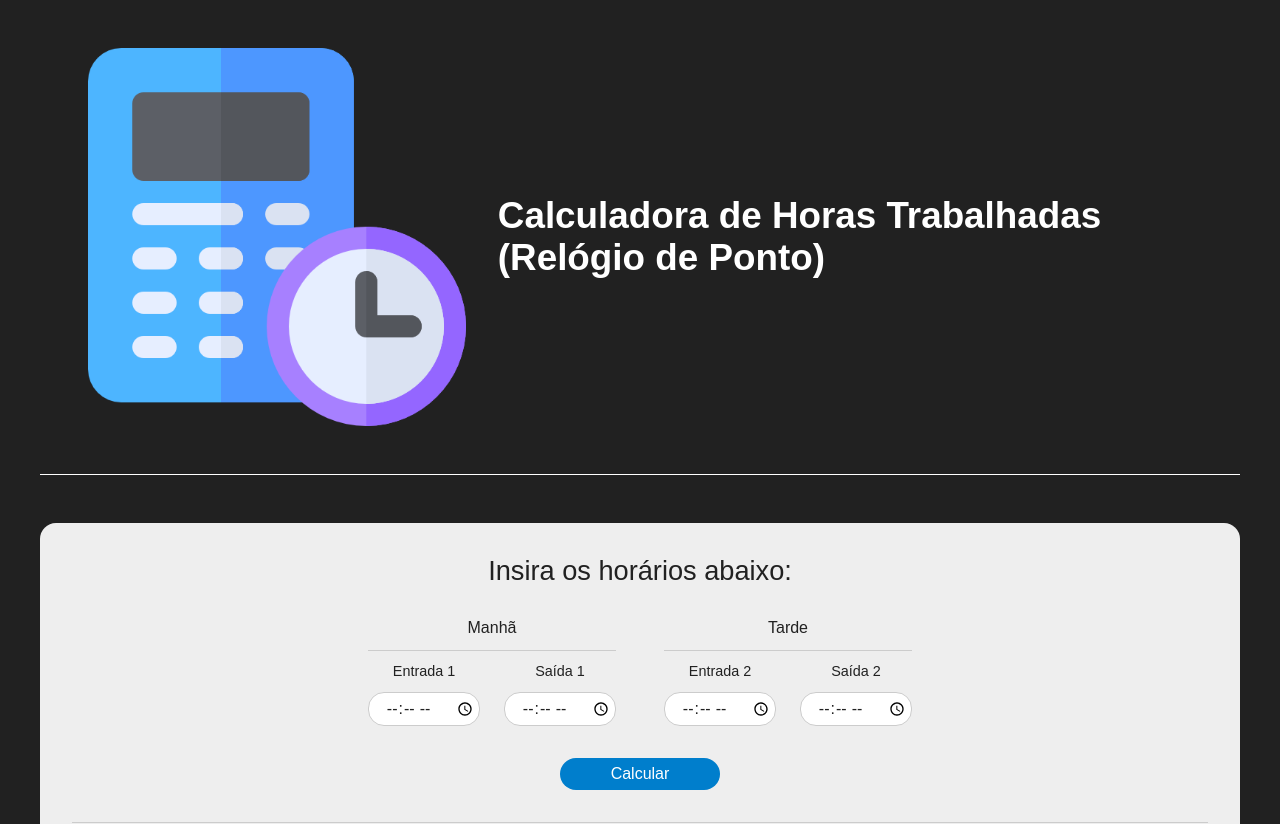
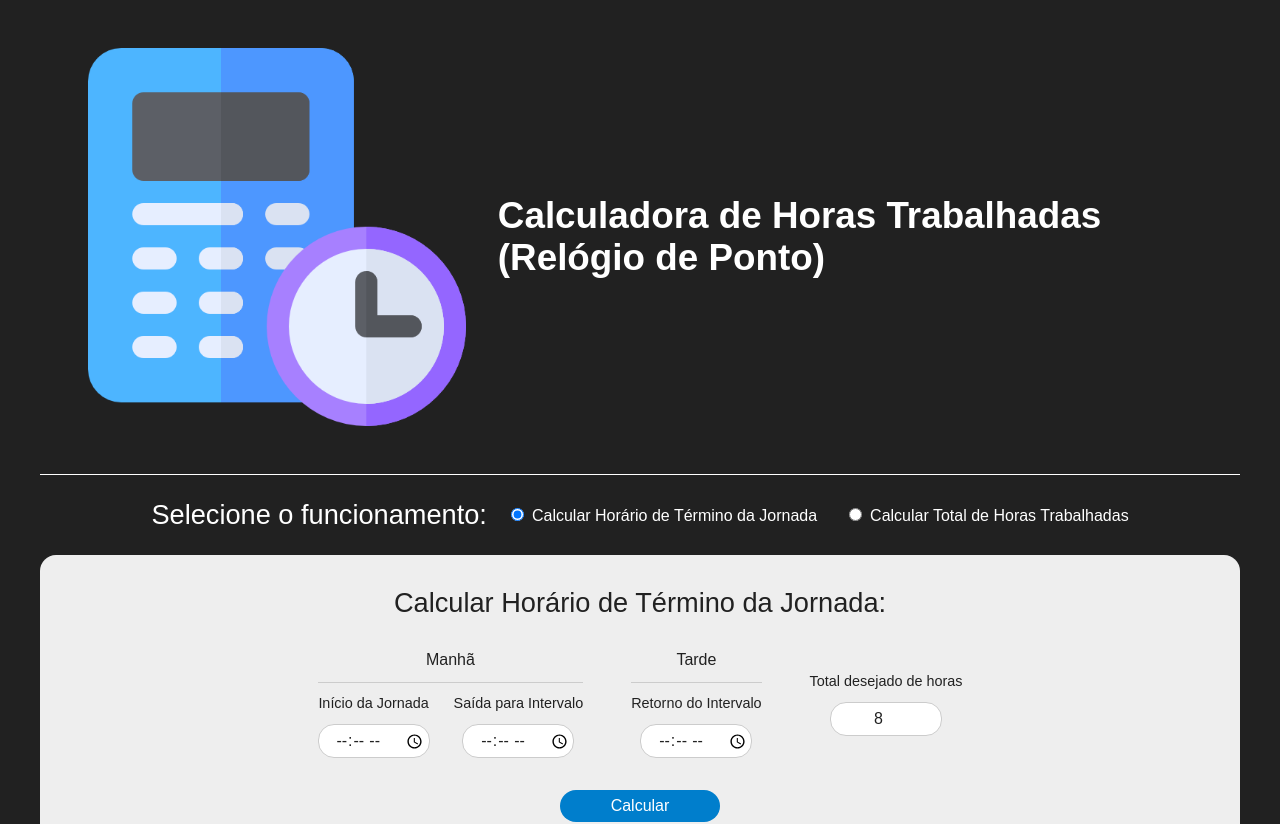
Before and after one commit to daniloribeiro00/calculadora-relogio-de-ponto-next, a Next.js app: page / in a window 1280 px wide. Shown: the top 824 px of the page. Built offline with nearby package versions, Linux system fonts and the light colour scheme.

Commit message:
Added new feature to calc exit time

```diff
--- a/src/components/Main/index.tsx
+++ b/src/components/Main/index.tsx
@@ -1,59 +1,148 @@
 import { useState } from 'react';
-import { Buttons, Container } from './styles';
+import { Selection, Container, Buttons } from './styles';
 
 export const Main = () => {
-    const [totalHorasTrabalhadas, setTotalHorasTrabalhadas] = useState('00:00');
-    const [incorrectMessage, setIncorrectMessage] = useState(false);
+	const [selecionarModo, setSelecionarModo] = useState(true);
 
-	const handleSubmit = (e: any) => {
+	const [totalDesejadoHoras, setTotalDesejadoHoras] = useState('8');
+	const [horarioSaida, setHorarioSaida] = useState('00:00');
+	const [incorrectMessage1, setIncorrectMessage1] = useState(false);
+
+	const handleSubmit1 = (e: any) => {
 		e.preventDefault();
 
-		const e1 = e.target.entrada1.value;
-		const s1 = e.target.saida1.value;
-		const e2 = e.target.entrada2.value;
-		const s2 = e.target.saida2.value;
+		const inicio1 = e.target.inicio1.value;
+		const intervalo1 = e.target.intervalo1.value;
+		const retorno1 = e.target.retorno1.value;
+		const total = e.target.total.value;
 
-		const horas = {
+		const horas1 = {
 			// get input type hh:mm and convert it to minutes
-			entrada1: Number(e1.split(':')[0] * 60) + Number(e1.split(':')[1]),
-			saida1: Number(s1.split(':')[0] * 60) + Number(s1.split(':')[1]),
-			entrada2: Number(e2.split(':')[0] * 60) + Number(e2.split(':')[1]),
-			saida2: Number(s2.split(':')[0] * 60) + Number(s2.split(':')[1]),
+			inicio:
+				Number(inicio1.split(':')[0] * 60) + Number(inicio1.split(':')[1]),
+			intervalo:
+				Number(intervalo1.split(':')[0] * 60) +
+				Number(intervalo1.split(':')[1]),
+			retorno:
+				Number(retorno1.split(':')[0] * 60) + Number(retorno1.split(':')[1]),
 		};
 
-        const tempoTrabalhado = (horas.saida1 - horas.entrada1) + (horas.saida2 - horas.entrada2);
+		const totalHoras = Number(total * 60);
 
-        const totalHoras = (String(Math.floor(tempoTrabalhado / 60))).padStart(2, '0');
-        const totalMinutos = (String(Math.floor(tempoTrabalhado % 60))).padStart(2, '0');
+		const horarioFinal =
+			totalHoras - horas1.intervalo + horas1.inicio + horas1.retorno;
 
-        if (!tempoTrabalhado) {
-            setIncorrectMessage(true);
+		const finalHoras = String(Math.floor(horarioFinal / 60)).padStart(2, '0');
+		const finalMinutos = String(Math.floor(horarioFinal % 60)).padStart(2, '0');
+
+		if (
+			!horarioFinal ||
+			horarioFinal <= 0 ||
+			horas1.intervalo <= horas1.inicio ||
+			horas1.retorno <= horas1.intervalo ||
+			horarioFinal <= horas1.retorno
+		) {
+			setIncorrectMessage1(true);
+			setHorarioSaida('00:00');
 			setTimeout(() => {
-                setIncorrectMessage(false);
+				setIncorrectMessage1(false);
 			}, 5000);
 			return;
 		}
 
-        setIncorrectMessage(false);
+		setIncorrectMessage1(false);
+		setHorarioSaida(`${finalHoras}:${finalMinutos}`);
+	};
+
+	const [totalHorasTrabalhadas, setTotalHorasTrabalhadas] = useState('00:00');
+	const [incorrectMessage2, setIncorrectMessage2] = useState(false);
+
+	const handleSubmit2 = (e: any) => {
+		e.preventDefault();
+
+		const inicio2 = e.target.inicio2.value;
+		const intervalo2 = e.target.intervalo2.value;
+		const retorno2 = e.target.retorno2.value;
+		const final2 = e.target.final2.value;
+
+		const horas2 = {
+			// get input type hh:mm and convert it to minutes
+			inicio:
+				Number(inicio2.split(':')[0] * 60) + Number(inicio2.split(':')[1]),
+			intervalo:
+				Number(intervalo2.split(':')[0] * 60) +
+				Number(intervalo2.split(':')[1]),
+			retorno:
+				Number(retorno2.split(':')[0] * 60) + Number(retorno2.split(':')[1]),
+			final: Number(final2.split(':')[0] * 60) + Number(final2.split(':')[1]),
+		};
+
+		const tempoTrabalhado =
+			horas2.intervalo - horas2.inicio + (horas2.final - horas2.retorno);
+
+		const totalHoras = String(Math.floor(tempoTrabalhado / 60)).padStart(
+			2,
+			'0'
+		);
+		const totalMinutos = String(Math.floor(tempoTrabalhado % 60)).padStart(
+			2,
+			'0'
+		);
+
+		if (
+			!tempoTrabalhado ||
+			tempoTrabalhado <= 0 ||
+			horas2.intervalo <= horas2.inicio ||
+			horas2.retorno <= horas2.intervalo ||
+			horas2.final <= horas2.retorno
+		) {
+			setIncorrectMessage2(true);
+			setTotalHorasTrabalhadas('00:00');
+			setTimeout(() => {
+				setIncorrectMessage2(false);
+			}, 5000);
+			return;
+		}
+
+		setIncorrectMessage2(false);
 		setTotalHorasTrabalhadas(`${totalHoras}:${totalMinutos}`);
-
 	};
 
 	return (
+		<>
+			<Selection>
+				<h2>Selecione o funcionamento:</h2>
+				<form onChange={e => setSelecionarModo(!selecionarModo)}>
+					<div>
+						<input
+							type='radio'
+							name='funcionamento'
+							value='calcFinal'
+							defaultChecked
+						/>
+						<label>Calcular Horário de Término da Jornada</label>
+					</div>
+					<div>
+						<input type='radio' name='funcionamento' value='calcTotal' />
+						<label>Calcular Total de Horas Trabalhadas</label>
+					</div>
+				</form>
+			</Selection>
+			{selecionarModo ? (
 				<Container>
-			<form onSubmit={handleSubmit}>
-				<h2>Insira os horários abaixo:</h2>
+					<form onSubmit={handleSubmit1}>
+						<h2>Calcular Horário de Término da Jornada:</h2>
 						<div className='content'>
 							<div className='period'>
 								<span>Manhã</span>
 								<div className='inputs'>
 									<div>
-								<label>Entrada 1</label>
-								<input type='time' name='entrada1' required />
+										<label>Início da Jornada</label>
+										<input type='time' name='inicio1' required />
 									</div>
 									<div>
-								<label>Saída 1</label>
-								<input type='time' name='saida1' required />
+										<label>Saída para Intervalo</label>
+										<input type='time' name='intervalo1' required />
 									</div>
 								</div>
 							</div>
@@ -61,12 +150,68 @@ export const Main = () => {
 								<span>Tarde</span>
 								<div className='inputs'>
 									<div>
-								<label>Entrada 2</label>
-								<input type='time' name='entrada2' required />
+										<label>Retorno do Intervalo</label>
+										<input type='time' name='retorno1' required />
+									</div>
+								</div>
+							</div>
+							<div className='inputs'>
+								<div>
+									<label>Total desejado de horas</label>
+									<input
+										type='number'
+										name='total'
+										min={1}
+										max={10}
+										value={totalDesejadoHoras}
+										onChange={e => setTotalDesejadoHoras(e.target.value)}
+										required
+									/>
+								</div>
+							</div>
+						</div>
+						<Buttons>
+							<button type='submit'>Calcular</button>
+						</Buttons>
+						{incorrectMessage1 && (
+							<span className='message'>Insira campos válidos!</span>
+						)}
+					</form>
+					<div className='total'>
+						<div className='result'>
+							<h2>Horário de término da jornada:</h2>
+							<span>{horarioSaida}</span>
+						</div>
+					</div>
+				</Container>
+			) : (
+				<Container>
+					<form onSubmit={handleSubmit2}>
+						<h2>Calcular Total de Horas Trabalhadas:</h2>
+						<div className='content'>
+							<div className='period'>
+								<span>Manhã</span>
+								<div className='inputs'>
+									<div>
+										<label>Início da Jornada</label>
+										<input type='time' name='inicio2' required />
 									</div>
 									<div>
-								<label>Saída 2</label>
-								<input type='time' name='saida2' required />
+										<label>Saída para Intervalo</label>
+										<input type='time' name='intervalo2' required />
+									</div>
+								</div>
+							</div>
+							<div className='period'>
+								<span>Tarde</span>
+								<div className='inputs'>
+									<div>
+										<label>Retorno do Intervalo</label>
+										<input type='time' name='retorno2' required />
+									</div>
+									<div>
+										<label>Término da Jornada</label>
+										<input type='time' name='final2' required />
 									</div>
 								</div>
 							</div>
@@ -74,8 +219,8 @@ export const Main = () => {
 						<Buttons>
 							<button type='submit'>Calcular</button>
 						</Buttons>
-                {(incorrectMessage) && (
-                    <span className='message'>Insira todos os campos!</span>
+						{incorrectMessage2 && (
+							<span className='message'>Insira campos válidos!</span>
 						)}
 					</form>
 					<div className='total'>
@@ -85,5 +230,7 @@ export const Main = () => {
 						</div>
 					</div>
 				</Container>
+			)}
+		</>
 	);
 };
--- a/src/components/Main/styles.ts
+++ b/src/components/Main/styles.ts
@@ -1,7 +1,46 @@
 import styled from 'styled-components';
 
+export const Selection = styled.div`
+	margin: 1.5rem auto 0 auto;
+	display: flex;
+	align-items: center;
+	justify-content: center;
+	gap: 1.5rem;
+
+	h2 {
+		font-size: 1.7rem;
+		font-weight: 400;
+		color: #fff;
+	}
+
+	form {
+		display: flex;
+		align-items: center;
+		justify-content: center;
+		gap: 2rem;
+
+		div {
+			display: flex;
+			align-items: center;
+			justify-content: center;
+			gap: 0.5rem;
+
+			input {
+				border: 0;
+			}
+
+			label {
+				margin-top: 0.2rem;
+				font-size: 1rem;
+				font-weight: 400;
+				color: #fff;
+			}
+		}
+	}
+`;
+
 export const Container = styled.main`
-	margin: 3rem auto 3rem auto;
+	margin: 1.5rem auto 3rem auto;
 	padding: 6rem;
 	background: #eee;
 	border-radius: 1rem;
@@ -94,8 +133,7 @@ export const Container = styled.main`
 			color: red;
 			font-size: 0.85rem;
 			font-weight: 600;
-			position: absolute;
-			top: 470px;
+			margin-top: 1rem;
 		}
 	}
 
```
Lines whose indentation alone changed are shown as unchanged.
